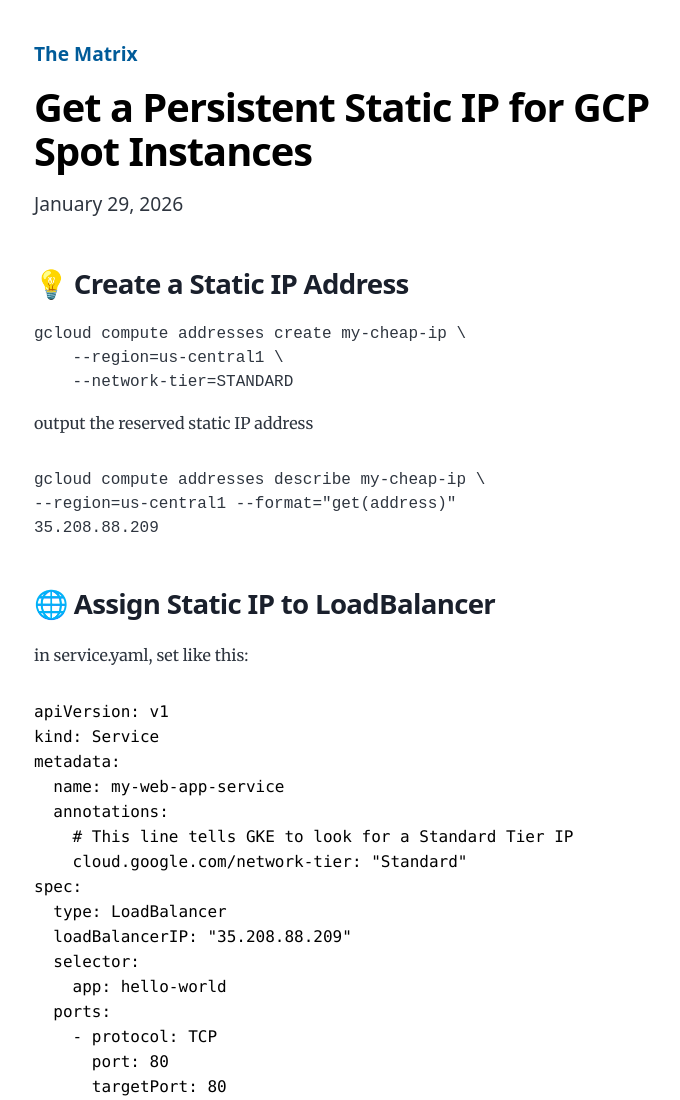
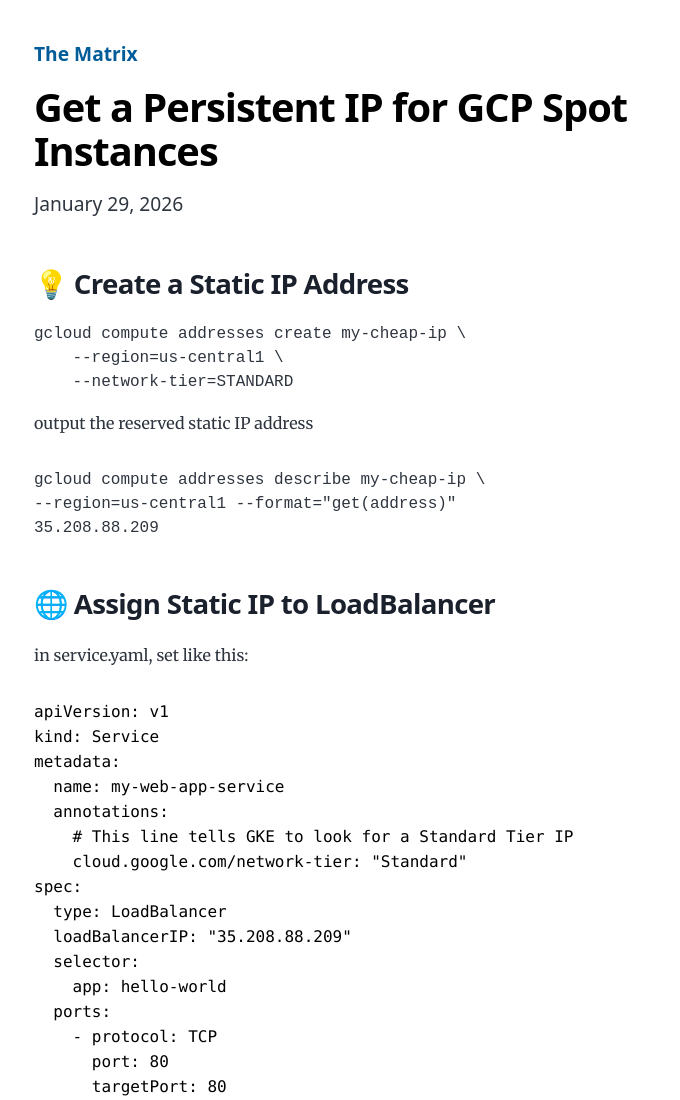
Before and after one commit to alancj731/myblog, a Gatsby site: page /usestaticip/ in a window 1280 px wide. Shown: the top 1100 px of the page, without its empty margins (290-970 px from the left). Built offline with nearby package versions, Linux system fonts and the light colour scheme; Gatsby itself is replaced by a stand-in of ours; some packages are replaced by stand-ins of ours; code samples lack their colours.

Commit message:
optimize

```diff
--- a/content/blog/usestaticip/index.md
+++ b/content/blog/usestaticip/index.md
@@ -1,5 +1,5 @@
 ---
-title: Get a Persistent Static IP for GCP Spot Instances
+title: Get a Persistent IP for GCP Spot Instances
 date: "2026-01-28T23:24:12-05:00"
 description: Is it possible to maitian a consistent ip address when using Spot Instances
 ---
```
